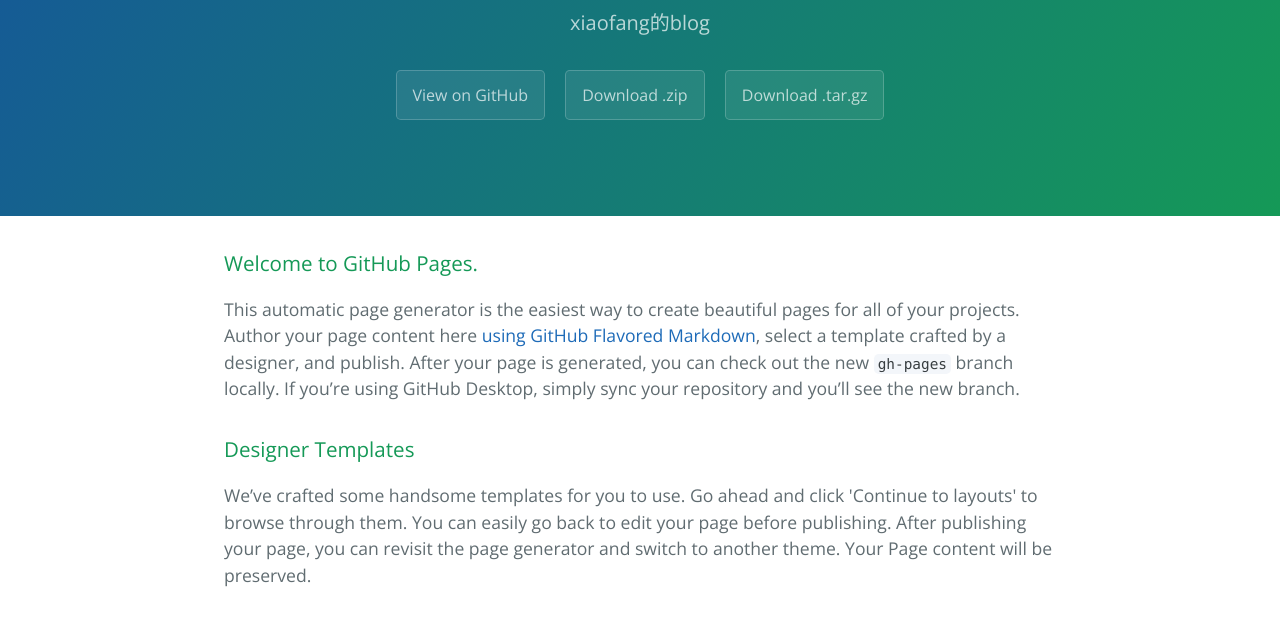
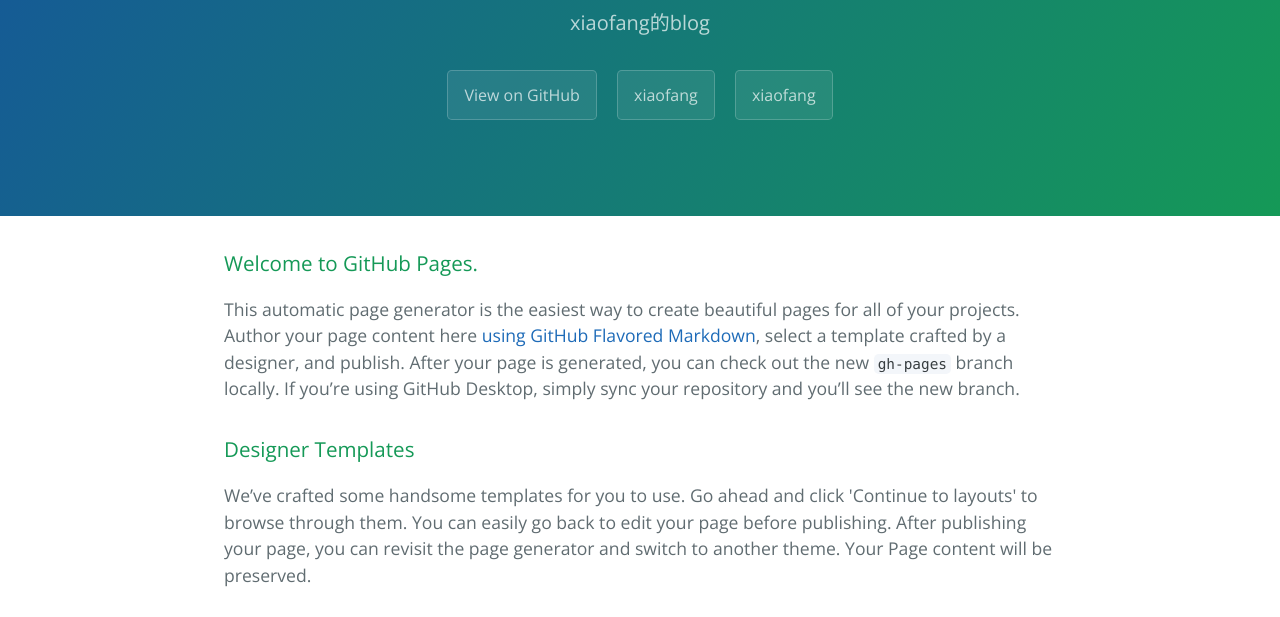
Before and after one commit to xiaofang520/blog, a plain HTML site: page index.html in a window 1280 px wide. Shown: the part 167-784 px from the top of the page. Drawn offline with nearby package versions, Linux system fonts and the light colour scheme.

Commit message:
edit index.html

```diff
--- a/index.html
+++ b/index.html
@@ -14,8 +14,8 @@
       <h1 class="project-name">Blog</h1>
       <h2 class="project-tagline">xiaofang的blog</h2>
       <a href="https://github.com/xiaofang520/blog" class="btn">View on GitHub</a>
-      <a href="https://github.com/xiaofang520/blog/zipball/master" class="btn">Download .zip</a>
-      <a href="https://github.com/xiaofang520/blog/tarball/master" class="btn">Download .tar.gz</a>
+      <a href="#" class="btn">xiaofang</a>
+      <a href="#" class="btn">xiaofang</a>
     </section>
 
     <section class="main-content">
```
